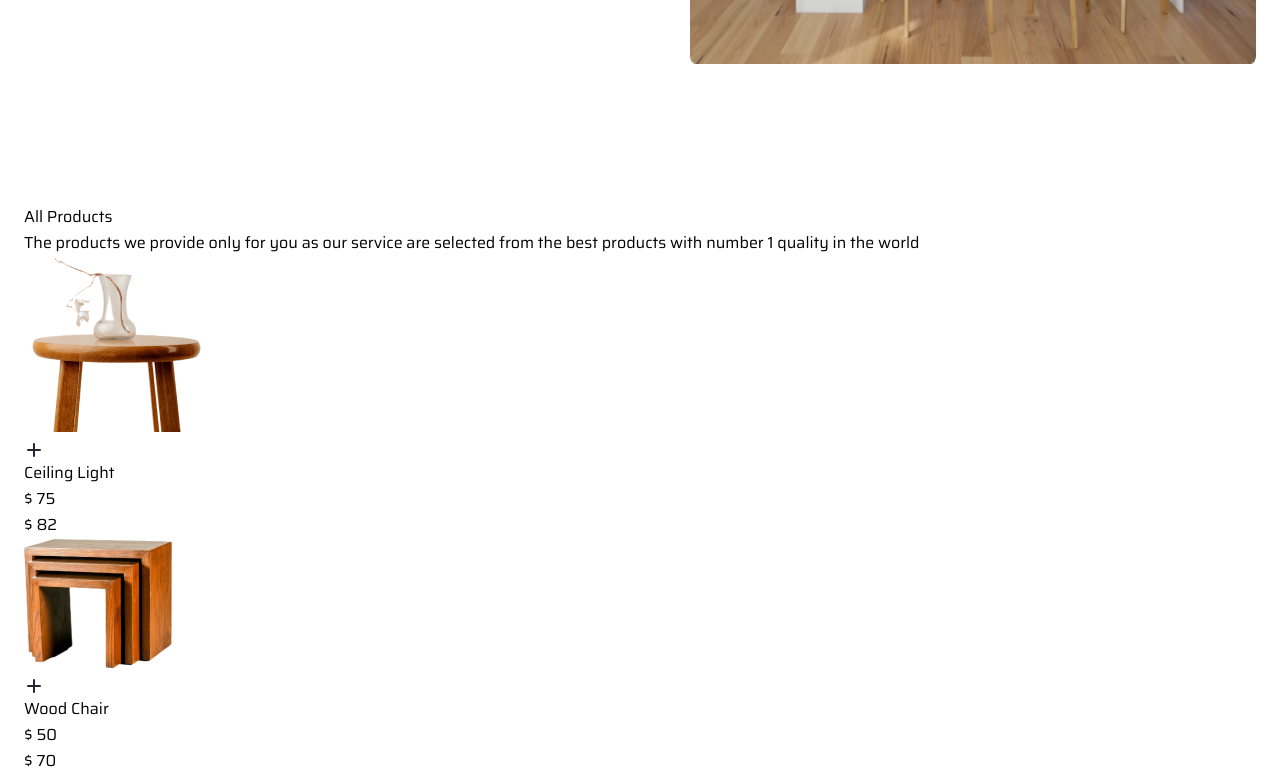
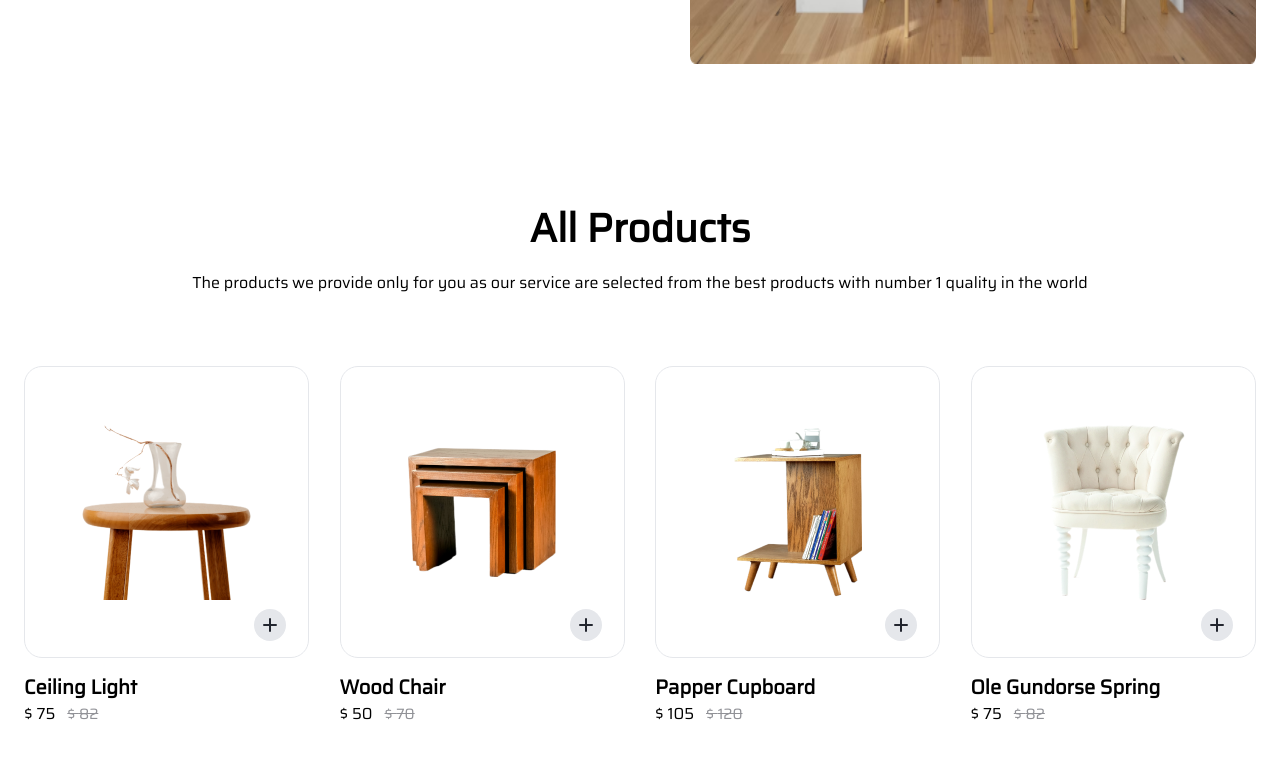
Before and after one commit to ibqn/furniture-next, a Next.js app: page / in a window 1280 px wide. Shown: the part 2780-3552 px from the top of the page. Built offline with nearby package versions, Linux system fonts and the light colour scheme.

Commit message:
complete products

```diff
--- a/src/components/product-slider/product-slider.jsx
+++ b/src/components/product-slider/product-slider.jsx
@@ -20,7 +20,7 @@ const ProductSlider = () => {
 
   return (
     <Swiper
-      className={clsx(styles.productSlider, 'moo')}
+      className={clsx(styles.productSlider, 'min-h-[1300px]')}
       modules={[Pagination, Navigation]}
       pagination={{
         clickable: true,
@@ -29,21 +29,37 @@ const ProductSlider = () => {
     >
       {pages.map((page, index) => (
         <SwiperSlide key={index}>
-          <div>
+          <div className="grid grid-cols-2 gap-x-5 md:grid-cols-3 lg:grid-cols-4 lg:gap-[30px]">
             {page.productList.map((product, index) => {
               const { name, price, oldPrice, image } = product
               return (
-                <div key={index}>
-                  <div>
+                <div
+                  key={index}
+                  className="w-full max-w-[290px] h-[380px] text-left"
+                >
+                  <div
+                    className={clsx(
+                      'border hover:border-accent rounded-[18px] w-full max-w-[285px] h-full max-h-[292px]',
+                      'flex justify-center items-center mb-[15px] relative transition'
+                    )}
+                  >
                     <Image src={image} alt={name} />
-                    <div>
+                    <div
+                      className={clsx(
+                        'absolute bottom-4 right-[22px] bg-gray-200 w-8 h-8 rounded-full',
+                        'flex justify-center items-center cursor-pointer',
+                        'hover:bg-gray-300 transition'
+                      )}
+                    >
                       <HiPlus className="text-primary text-xl" />
                     </div>
                   </div>
-                  <div>{name}</div>
-                  <div>
+                  <div className="font-semibold lg:text-xl">{name}</div>
+                  <div className="flex items-center gap-x-3">
                     <div>$ {price}</div>
-                    <div>$ {oldPrice}</div>
+                    <div className="text-[15px] text-grey line-through">
+                      $ {oldPrice}
+                    </div>
                   </div>
                 </div>
               )
--- a/src/components/product-slider/product-slider.module.css
+++ b/src/components/product-slider/product-slider.module.css
@@ -6,9 +6,9 @@
 .productSlider [class*=swiper-button-next] {
   background: #23262f;
   box-shadow: 0px 4px 10px rgba(15, 27, 51, 0.1);
-  top: 97%;
-  width: 50px;
-  height: 50px;
+  top: calc(100% - 26px);
+  width: 26px;
+  height: 26px;
   border-radius: 50%;
   z-index: 20;
 }
@@ -32,10 +32,19 @@
 .productSlider [class*=swiper-button-next]:after,
 .testimonialSlider [class*=swiper-button-prev]:after,
 .testimonialSlider [class*=swiper-button-next]:after {
-  font-size: 16px;
+  font-size: 10px;
+  font-weight: bold;
   color: white;
 }
 
 .productSlider [class*=swiper-pagination] {
   bottom: 20px;
 }
+
+@media (max-width: 768px) {
+  .productSlider [class*=swiper-button-prev],
+  .productSlider [class*=swiper-button-next],
+  .productSlider [class*=swiper-pagination] {
+    display: none;
+  }
+}
--- a/src/components/products.jsx
+++ b/src/components/products.jsx
@@ -5,11 +5,13 @@ const Products = () => {
   const { title, subtitle } = products
 
   return (
-    <section className="section">
+    <section className="section text-center">
       <div className="container mx-auto">
         <div>
-          <h2>{title}</h2>
-          <p>{subtitle}</p>
+          <h2 className="title">{title}</h2>
+          <p className="mx-w-[639px] mx-auto mb-[50px] lg:mb-[70px]">
+            {subtitle}
+          </p>
         </div>
         <ProductSlider />
       </div>
```
